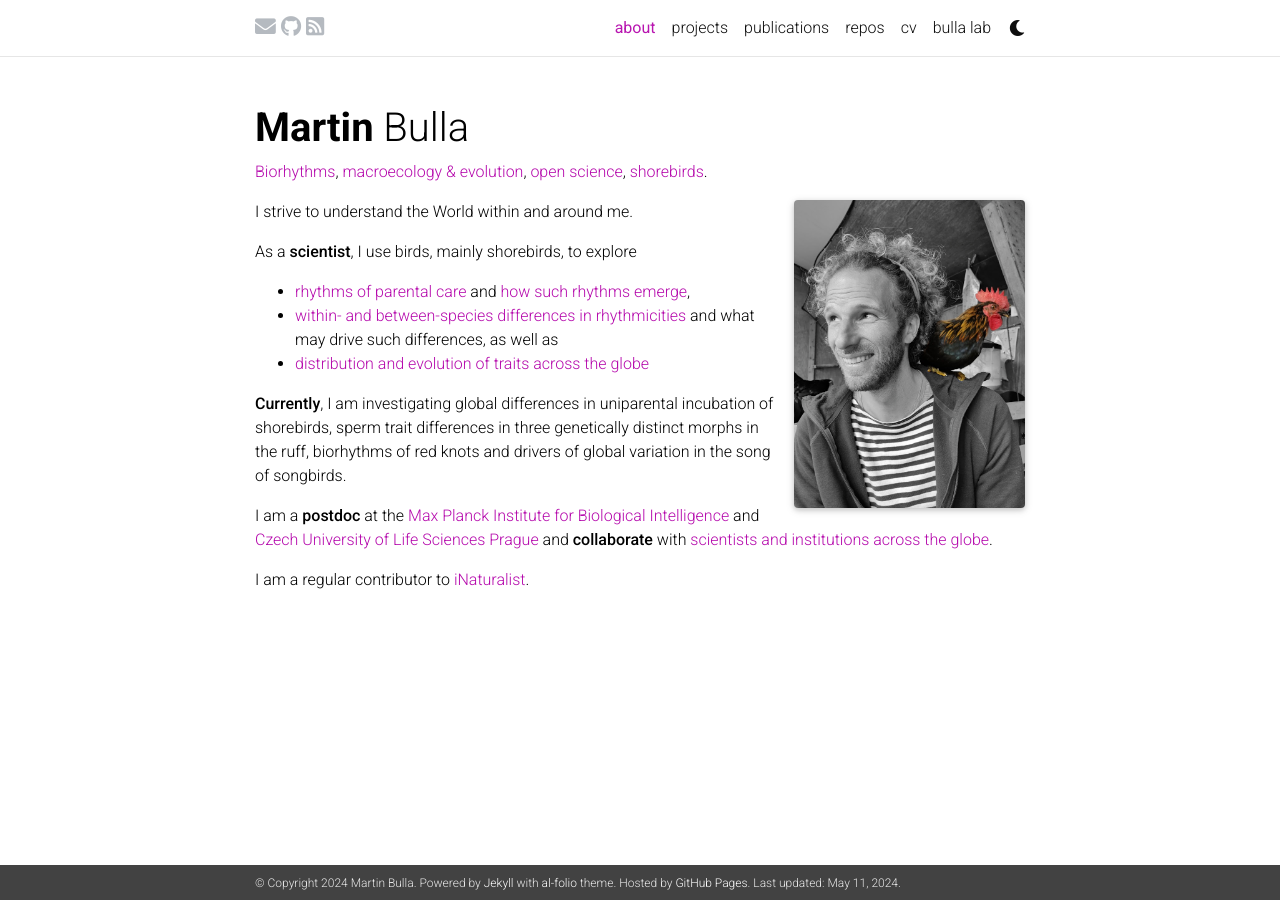
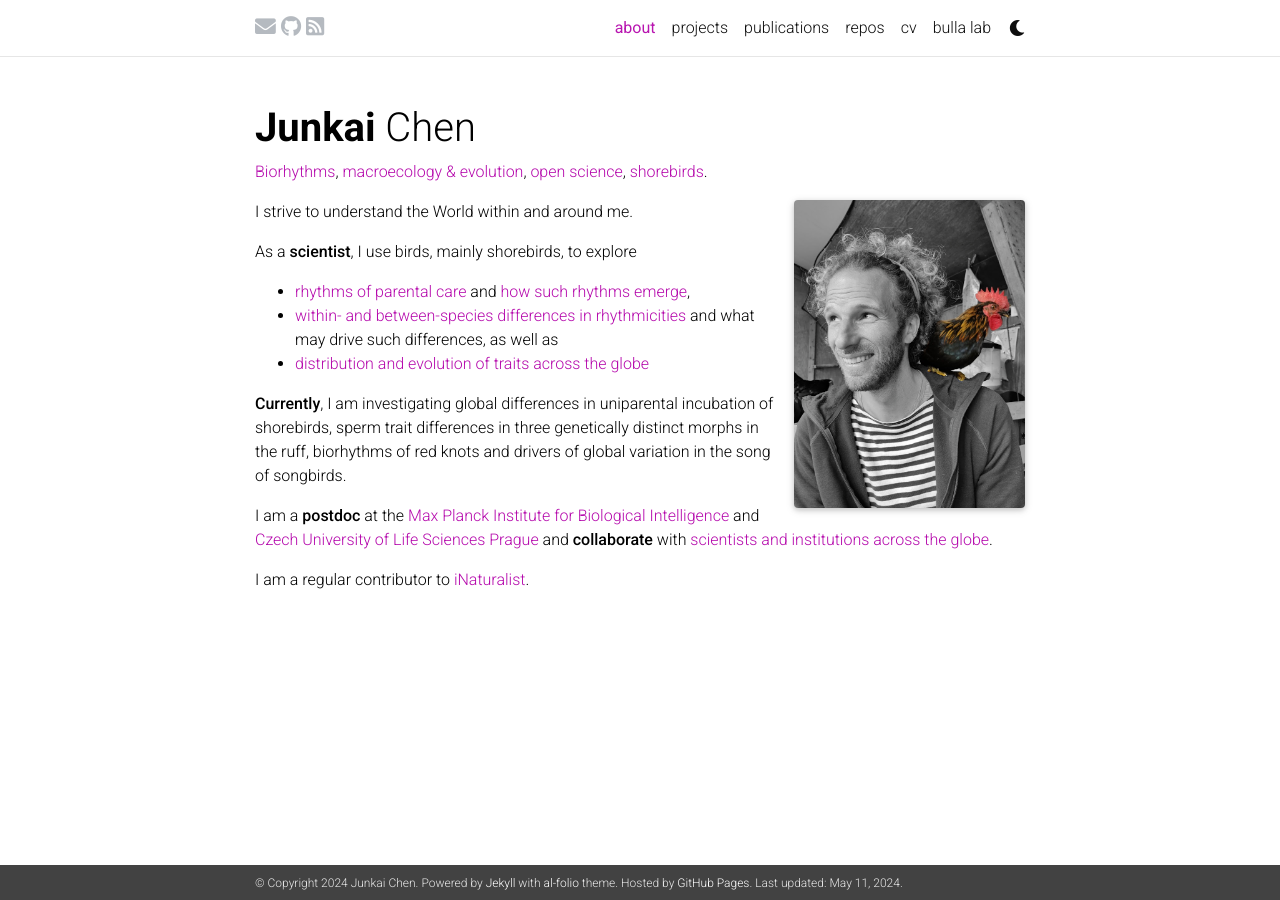
Before and after one commit to iCSawyer/chen-junkai.github.io, a Jekyll site: the page built from _pages/about.md, in a window 1280 px wide. Built offline with Jekyll 4.4.1, drawn with Linux system fonts in a browser that asks for light colours; full-size pictures stand in for the smaller copies a plugin makes; comment, search, counter and statistics services are not loaded; a style sheet for code colours, icons or effects is not loaded.

Commit message:
Update _config.yml

```diff
--- a/_config.yml
+++ b/_config.yml
@@ -3,9 +3,9 @@
 # -----------------------------------------------------------------------------
 
 title: blank # the website title (if blank, full name will be used instead)
-first_name: Martin
+first_name: Junkai
 middle_name:
-last_name: Bulla
+last_name: Chen
 email: bulla.mar@gmail.com
 description: > # the ">" symbol means to ignore newlines until "footer_text:"
   A simple, whitespace theme for academics. Based on [*folio](https://github.com/bogoli/-folio) design.
@@ -17,7 +17,7 @@ keywords: biorhythms, chronobiology, macroecology, shorebirds  # add your own ke
 lang: en # the language of your site (for example: en, fr, cn, ru, etc.)
 icon: ⚛️  # the emoji used as the favicon (alternatively, provide image name in /assets/img/)
 
-url: https://martinbulla.github.io # the base hostname & protocol for your site
+url: https://chen-junkai.github.io # the base hostname & protocol for your site
 baseurl: # the subpath of your site, e.g. /blog/
 last_updated: true # set to true if you want to display last updated in the footer
 impressum_path:  # set to path to include impressum link in the footer, use the same path as permalink in a page, helps to conform with EU GDPR
```
